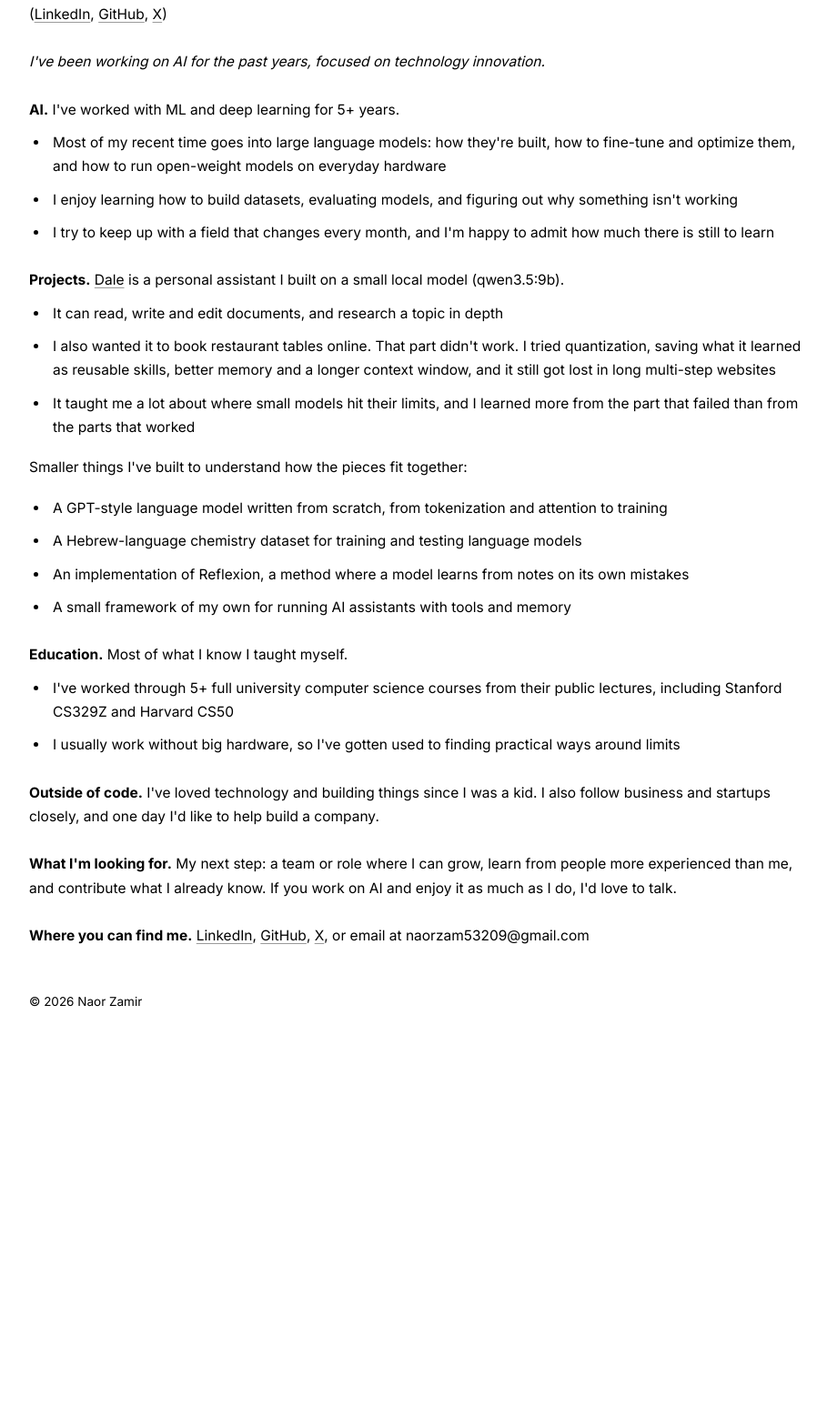
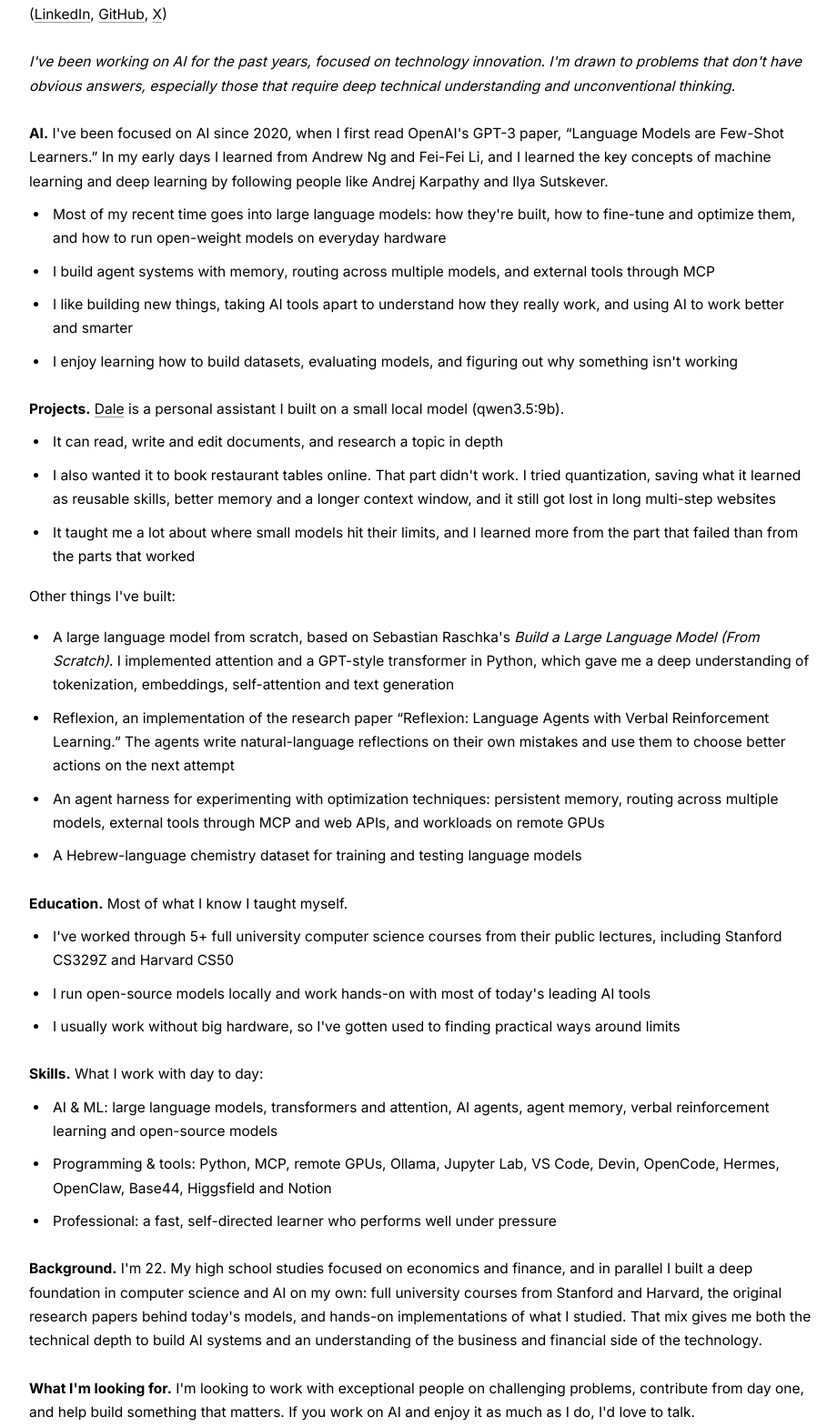
Before and after one commit to naorzam53209/naorzam53209.github.io, a plain HTML site: page index.html in a window 1280 px wide. Shown: the part 139-1708 px from the top of the page at 91% size, without its empty margins (116-1036 px from the left). Before the commit the page ends 1332 px from the top, so only its background shows below. Drawn offline with Linux system fonts and the light colour scheme.

Commit message:
Add background, skills and project details
Co-Authored-By: Claude Opus 5.5 <noreply@anthropic.com>

```diff
--- a/index.html
+++ b/index.html
@@ -79,14 +79,15 @@ footer { margin-top: 48px; color: var(--muted); font-size: 13.5px; }
 
   <p class="links">(<a href="https://www.linkedin.com/in/naor-zamir-045a751b6/" rel="noopener">LinkedIn</a>, <a href="https://github.com/naorzam53209" rel="noopener">GitHub</a>, <a href="https://x.com/naor_zamir" rel="noopener">X</a>)</p>
 
-  <p class="intro">I've been working on AI for the past years, focused on technology innovation.</p>
+  <p class="intro">I've been working on AI for the past years, focused on technology innovation. I'm drawn to problems that don't have obvious answers, especially those that require deep technical understanding and unconventional thinking.</p>
 
   <section>
-    <p><strong class="run">AI.</strong> I've worked with ML and deep learning for 5+ years.</p>
+    <p><strong class="run">AI.</strong> I've been focused on AI since 2020, when I first read OpenAI's GPT-3 paper, “Language Models are Few-Shot Learners.” In my early days I learned from Andrew Ng and Fei-Fei Li, and I learned the key concepts of machine learning and deep learning by following people like Andrej Karpathy and Ilya Sutskever.</p>
     <ul>
       <li>Most of my recent time goes into large language models: how they're built, how to fine-tune and optimize them, and how to run open-weight models on everyday hardware</li>
+      <li>I build agent systems with memory, routing across multiple models, and external tools through MCP</li>
+      <li>I like building new things, taking AI tools apart to understand how they really work, and using AI to work better and smarter</li>
       <li>I enjoy learning how to build datasets, evaluating models, and figuring out why something isn't working</li>
-      <li>I try to keep up with a field that changes every month, and I'm happy to admit how much there is still to learn</li>
     </ul>
   </section>
 
@@ -97,12 +98,12 @@ footer { margin-top: 48px; color: var(--muted); font-size: 13.5px; }
       <li>I also wanted it to book restaurant tables online. That part didn't work. I tried quantization, saving what it learned as reusable skills, better memory and a longer context window, and it still got lost in long multi-step websites</li>
       <li class="honest">It taught me a lot about where small models hit their limits, and I learned more from the part that failed than from the parts that worked</li>
     </ul>
-    <p>Smaller things I've built to understand how the pieces fit together:</p>
+    <p>Other things I've built:</p>
     <ul>
-      <li>A GPT-style language model written from scratch, from tokenization and attention to training</li>
+      <li>A large language model from scratch, based on Sebastian Raschka's <em>Build a Large Language Model (From Scratch)</em>. I implemented attention and a GPT-style transformer in Python, which gave me a deep understanding of tokenization, embeddings, self-attention and text generation</li>
+      <li>Reflexion, an implementation of the research paper “Reflexion: Language Agents with Verbal Reinforcement Learning.” The agents write natural-language reflections on their own mistakes and use them to choose better actions on the next attempt</li>
+      <li>An agent harness for experimenting with optimization techniques: persistent memory, routing across multiple models, external tools through MCP and web APIs, and workloads on remote GPUs</li>
       <li>A Hebrew-language chemistry dataset for training and testing language models</li>
-      <li>An implementation of Reflexion, a method where a model learns from notes on its own mistakes</li>
-      <li>A small framework of my own for running AI assistants with tools and memory</li>
     </ul>
   </section>
 
@@ -110,20 +111,30 @@ footer { margin-top: 48px; color: var(--muted); font-size: 13.5px; }
     <p><strong class="run">Education.</strong> Most of what I know I taught myself.</p>
     <ul>
       <li>I've worked through 5+ full university computer science courses from their public lectures, including Stanford CS329Z and Harvard CS50</li>
+      <li>I run open-source models locally and work hands-on with most of today's leading AI tools</li>
       <li>I usually work without big hardware, so I've gotten used to finding practical ways around limits</li>
     </ul>
   </section>
 
   <section>
-    <p><strong class="run">Outside of code.</strong> I've loved technology and building things since I was a kid. I also follow business and startups closely, and one day I'd like to help build a company.</p>
+    <p><strong class="run">Skills.</strong> What I work with day to day:</p>
+    <ul>
+      <li>AI &amp; ML: large language models, transformers and attention, AI agents, agent memory, verbal reinforcement learning and open-source models</li>
+      <li>Programming &amp; tools: Python, MCP, remote GPUs, Ollama, Jupyter Lab, VS Code, Devin, OpenCode, Hermes, OpenClaw, Base44, Higgsfield and Notion</li>
+      <li>Professional: a fast, self-directed learner who performs well under pressure</li>
+    </ul>
   </section>
 
   <section>
-    <p><strong class="run">What I'm looking for.</strong> My next step: a team or role where I can grow, learn from people more experienced than me, and contribute what I already know. If you work on AI and enjoy it as much as I do, I'd love to talk.</p>
+    <p><strong class="run">Background.</strong> I'm 22. My high school studies focused on economics and finance, and in parallel I built a deep foundation in computer science and AI on my own: full university courses from Stanford and Harvard, the original research papers behind today's models, and hands-on implementations of what I studied. That mix gives me both the technical depth to build AI systems and an understanding of the business and financial side of the technology.</p>
   </section>
 
   <section>
-    <p><strong class="run">Where you can find me.</strong> <a href="https://www.linkedin.com/in/naor-zamir-045a751b6/" rel="noopener">LinkedIn</a>, <a href="https://github.com/naorzam53209" rel="noopener">GitHub</a>, <a href="https://x.com/naor_zamir" rel="noopener">X</a>, or email at naorzam53209@gmail.com</p>
+    <p><strong class="run">What I'm looking for.</strong> I'm looking to work with exceptional people on challenging problems, contribute from day one, and help build something that matters. If you work on AI and enjoy it as much as I do, I'd love to talk.</p>
+  </section>
+
+  <section>
+    <p><strong class="run">Where you can find me.</strong> <a href="https://www.linkedin.com/in/naor-zamir-045a751b6/" rel="noopener">LinkedIn</a>, <a href="https://github.com/naorzam53209" rel="noopener">GitHub</a>, <a href="https://x.com/naor_zamir" rel="noopener">X</a>, or email at <a href="https://mail.google.com/mail/?view=cm&amp;fs=1&amp;to=naorzam53209@gmail.com" rel="noopener">naorzam53209@gmail.com</a></p>
   </section>
 
   <footer>© 2026 Naor Zamir</footer>
```
